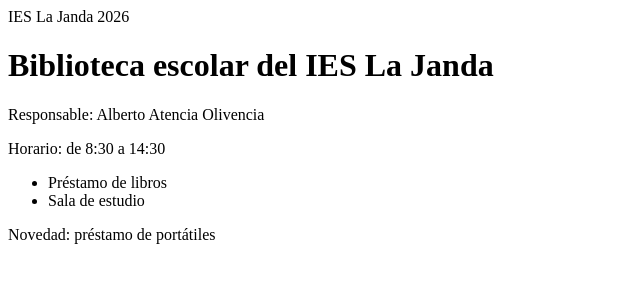
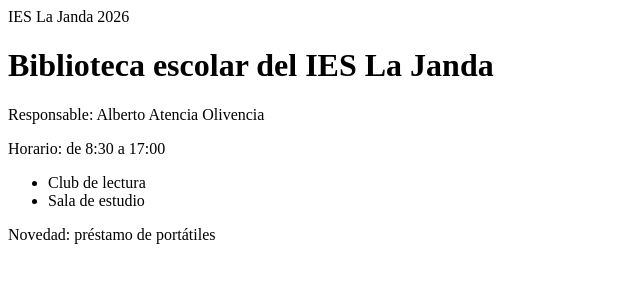
Before and after one commit to Alberto-Atencia-Olivencia/practica-git-atencia, a plain HTML site: page index.html in a window 1280 px wide. Shown: the full height of the page, 0-640 px from the left. Drawn offline with Linux system fonts and the light colour scheme.

Commit message:
Amplía el horario y añade el club de lectura  (AAO)

```diff
--- a/index.html
+++ b/index.html
@@ -8,9 +8,9 @@
 <body>
 <h1>Biblioteca escolar del IES La Janda</h1>
 <p>Responsable: Alberto Atencia Olivencia</p>
-<p>Horario: de 8:30 a 14:30</p>
+<p>Horario: de 8:30 a 17:00</p>
 <ul>
-<li>Préstamo de libros</li>
+<li>Club de lectura</li>
 <li>Sala de estudio</li>
 </ul>
  <p>Novedad: préstamo de portátiles</p>
```
